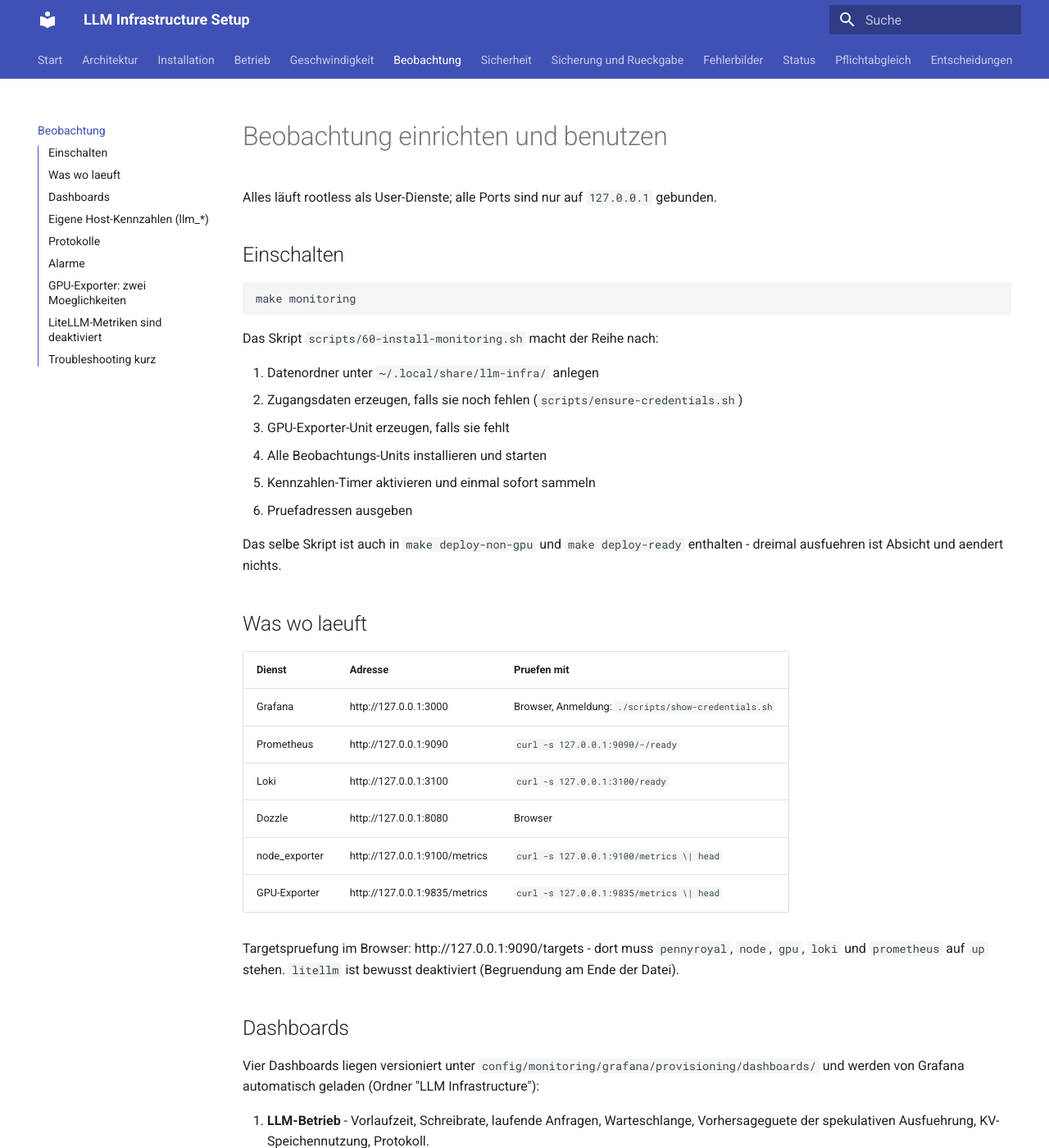
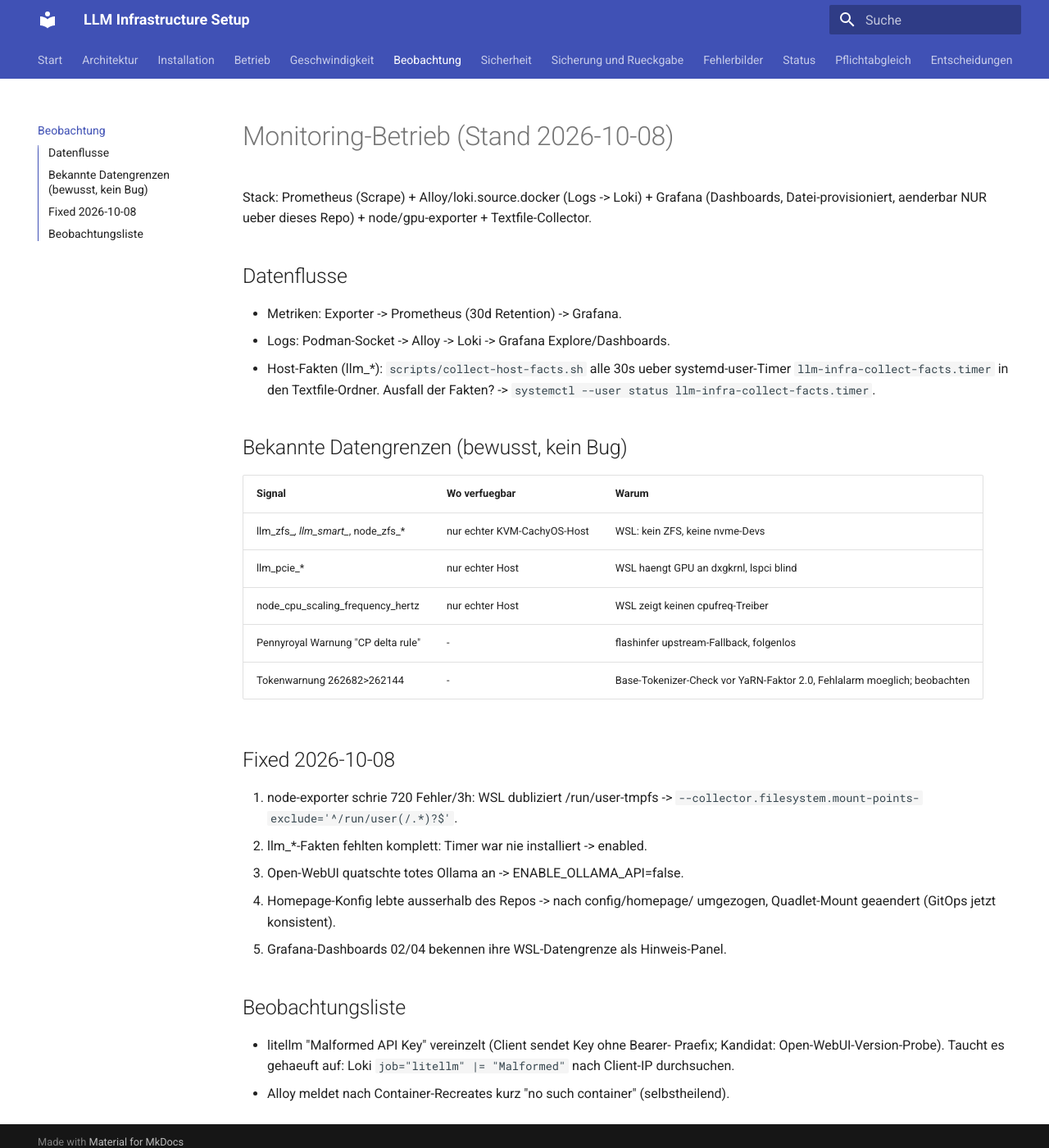
Before and after one commit to thomasdenk79-cyber/llm-infra-setup, an MkDocs documentation site: the page built from docs/monitoring.md, in a window 1280 px wide and 1400 px high. Shown: the whole window at 82% size. Built offline with MkDocs 1.6.1 and Material for MkDocs 9.7.7, drawn with Linux system fonts in a browser that asks for light colours; some of the changed text lies outside the part shown.

Commit message:
fix(mon): node-exporter WSL-dupes; facts-timer aktivieren; owui ohne ollama; homepage-gitops; dashboards mit ehrlicher datengrenze; docs/monitoring.md + cmdb.yaml

````diff
--- a/docs/monitoring.md
+++ b/docs/monitoring.md
@@ -1,152 +1,36 @@
-# Beobachtung einrichten und benutzen
+# Monitoring-Betrieb (Stand 2026-10-08)
 
-Alles läuft rootless als User-Dienste; alle Ports sind nur auf
-`127.0.0.1` gebunden.
+Stack: Prometheus (Scrape) + Alloy/loki.source.docker (Logs -> Loki) + Grafana
+(Dashboards, Datei-provisioniert, aenderbar NUR ueber dieses Repo) +
+node/gpu-exporter + Textfile-Collector.
 
-## Einschalten
+## Datenflusse
+- Metriken: Exporter -> Prometheus (30d Retention) -> Grafana.
+- Logs: Podman-Socket -> Alloy -> Loki -> Grafana Explore/Dashboards.
+- Host-Fakten (llm_*): `scripts/collect-host-facts.sh` alle 30s ueber
+  systemd-user-Timer `llm-infra-collect-facts.timer` in den Textfile-Ordner.
+  Ausfall der Fakten? -> `systemctl --user status llm-infra-collect-facts.timer`.
 
-```bash
-make monitoring
-```
+## Bekannte Datengrenzen (bewusst, kein Bug)
+| Signal | Wo verfuegbar | Warum |
+|---|---|---|
+| llm_zfs_*, llm_smart_*, node_zfs_* | nur echter KVM-CachyOS-Host | WSL: kein ZFS, keine nvme-Devs |
+| llm_pcie_* | nur echter Host | WSL haengt GPU an dxgkrnl, lspci blind |
+| node_cpu_scaling_frequency_hertz | nur echter Host | WSL zeigt keinen cpufreq-Treiber |
+| Pennyroyal Warnung "CP delta rule" | - | flashinfer upstream-Fallback, folgenlos |
+| Tokenwarnung 262682>262144 | - | Base-Tokenizer-Check vor YaRN-Faktor 2.0, Fehlalarm moeglich; beobachten |
 
-Das Skript `scripts/60-install-monitoring.sh` macht der Reihe nach:
+## Fixed 2026-10-08
+1. node-exporter schrie 720 Fehler/3h: WSL dubliziert /run/user-tmpfs ->
+   `--collector.filesystem.mount-points-exclude='^/run/user(/.*)?$'`.
+2. llm_*-Fakten fehlten komplett: Timer war nie installiert -> enabled.
+3. Open-WebUI quatschte totes Ollama an -> ENABLE_OLLAMA_API=false.
+4. Homepage-Konfig lebte ausserhalb des Repos -> nach config/homepage/
+   umgezogen, Quadlet-Mount geaendert (GitOps jetzt konsistent).
+5. Grafana-Dashboards 02/04 bekennen ihre WSL-Datengrenze als Hinweis-Panel.
 
-1. Datenordner unter `~/.local/share/llm-infra/` anlegen
-2. Zugangsdaten erzeugen, falls sie noch fehlen (`scripts/ensure-credentials.sh`)
-3. GPU-Exporter-Unit erzeugen, falls sie fehlt
-4. Alle Beobachtungs-Units installieren und starten
-5. Kennzahlen-Timer aktivieren und einmal sofort sammeln
-6. Pruefadressen ausgeben
-
-Das selbe Skript ist auch in `make deploy-non-gpu` und `make deploy-ready`
-enthalten - dreimal ausfuehren ist Absicht und aendert nichts.
-
-## Was wo laeuft
-
-| Dienst | Adresse | Pruefen mit |
-|---|---|---|
-| Grafana | http://127.0.0.1:3000 | Browser, Anmeldung: `./scripts/show-credentials.sh` |
-| Prometheus | http://127.0.0.1:9090 | `curl -s 127.0.0.1:9090/-/ready` |
-| Loki | http://127.0.0.1:3100 | `curl -s 127.0.0.1:3100/ready` |
-| Dozzle | http://127.0.0.1:8080 | Browser |
-| node_exporter | http://127.0.0.1:9100/metrics | `curl -s 127.0.0.1:9100/metrics \| head` |
-| GPU-Exporter | http://127.0.0.1:9835/metrics | `curl -s 127.0.0.1:9835/metrics \| head` |
-
-Targetspruefung im Browser: http://127.0.0.1:9090/targets - dort muss
-`pennyroyal`, `node`, `gpu`, `loki` und `prometheus` auf `up` stehen.
-`litellm` ist bewusst deaktiviert (Begruendung am Ende der Datei).
-
-## Dashboards
-
-Vier Dashboards liegen versioniert unter
-`config/monitoring/grafana/provisioning/dashboards/` und werden von Grafana
-automatisch geladen (Ordner "LLM Infrastructure"):
-
-1. **LLM-Betrieb** - Vorlaufzeit, Schreibrate, laufende Anfragen, Warteschlange,
-   Vorhersageguete der spekulativen Ausfuehrung, KV-Speichennutzung, Protokoll.
-2. **GPU** - Auslastung, VRAM, Leistung, Temperatur, Takt, Drosselungsgruende,
-   PCIe-Anbindung (Ist gegen Max).
-3. **Host** - CPU gesamt/pro Kern, Load, Takt, RAM, Swap, Druck (PSI),
-   Datendurchsatz und Auslastung der Platten, Netzwerk.
-4. **Speicher** - ZFS-Poolzustand, Scrub, ARC-Groesse und Trefferquote,
-   Dataset-Fuellstand und Kompression, NVMe-SMART, Modell- und PLE-Dateien,
-   Zustand aller Dienste, Protokolle.
-
-Alle Achsen sind menschenlesbar skaliert (Prozent, GiB, MB/s, Millisekunden, °C).
-
-## Eigene Host-Kennzahlen (llm_*)
-
-Prometheus kommt von rootless Containern aus nicht an die Loopback-Ports des
-Hosts. Deshalb sammelt `scripts/collect-host-facts.sh` alles, was nur der Host
-weiss, in eine Textdatei, die der node_exporter einsammelt. Der Timer laeuft
-alle 30 Sekunden.
-
-Manuell ausfuehren und ansehen:
-
-```bash
-./scripts/collect-host-facts.sh
-cat ~/.local/share/llm-infra/node-exporter/textfile/host-facts.prom
-```
-
-Wichtige Werte:
-
-| Kennzahl | Bedeutung | Alarm |
-|---|---|---|
-| `llm_ple_in_fstab` | steht der PLE-Speicher im fstab? | 0 = Alarm (sonst Start nach Neustart kaputt) |
-| `llm_ple_mounted` | ist der PLE-Speicher eingehaengt? | 0 = Alarm |
-| `llm_model_shard_files` / `llm_model_incomplete_files` | Modell vollstaendig? | unter 150 bzw. uber 0 = Alarm |
-| `llm_pcie_link_width` / `_max` | wie breit haengt die GPU? | deutlich kleiner = Hinweis |
-| `llm_zfs_pool_health` | 1 = ONLINE | sonst Alarm |
-| `llm_smart_*` | NVMe-Zustand (braucht sudo) | Alarm bei kritischer Warnung, Abnutzung ueber 90 % |
-| `llm_unit_active{unit=..}` | laeuft ein Dienst? | - |
-| `llm_benchmark_*` | letzte Messung | - |
-
-Ohne sudo-Eintrag liefert das Skript alle anderen Werte und
-`llm_smart_available 0`. Wer SMART will, ergaenzt eine passende
-sudoers-Regel fuer `smartctl` - bewusst nicht automatisch, weil sudoers
-ein kritischer Ort ist.
-
-## Protokolle
-
-Alloy liest die Container ueber den Podman-Socket (`%t/podman/podman.sock`)
-und schiebt sie zu Loki. Suche in Grafana (Explore, Datenquelle Loki):
-
-```
-{container="pennyroyal"}                       alles von der Runtime
-{container="pennyroyal"} |= "error"             nur Fehlerzeilen
-{job="containerlogs"} |= "CUDA out of memory"   ueber alle Container
-```
-
-Fuer eine terminalbasierte Live-Ansicht im nativen, farbigen Journalformat
-gibt es ausserdem `llmlogs`. Containerlogs laufen ueber den Journald-Treiber;
-der Befehl vermeidet doppelte, rohe `podman logs`-Ausgaben. Beispiele und
-`NO_COLOR`:
-`docs/operations.md#logs-mit-llmlogs`.
-
-Voraussetzung: `systemctl --user enable --now podman.socket` (macht `make podman`).
-
-## Alarme
-
-Regeln liegen in `config/monitoring/alerts.yml` und werden von Prometheus
-ausgewertet; Grafana zeigt sie unter "Alerting". Der Weg ist bewusst Prometheus
-und nicht nur Grafana: die Regeln liegen im Repository und sind ohne
-Grafana-Export pruefbar.
-
-Die wichtigsten Regeln:
-
-* `PennyroyalNichtErreichbar` - 20 Minuten, weil ein Kaltstart 15 Minuten dauert
-* `PennyroyalOhneFortschritt` - Anfragen laufen, aber keine Token
-* `PleSpeicherFehlt` / Modell-Shards fehlen - Start nach Neustart gesichert
-* `FestplatteVolll` (<10 % auf `/` oder `/srv`), `ZFSPoolNichtOnline`
-* `PCIeAnbindungReduziert`, `GPUWarmeGrenze`
-* `EinzelrequestZuLangsam` (<25 Token/s ueber 10 Minuten)
-* `NVMeKritisch` (bewusst ohne Alarmhysterie bei rohen Nutzungswerten)
-
-## GPU-Exporter: zwei Moeglichkeiten
-
-```bash
-make gpu-exporter                      # Standard (nvidia-smi), im Betrieb sicher
-GPU_EXPORTER=dcgm ./scripts/65-install-gpu-exporter.sh   # mehr Messwerte, kann die Inferenz bremsen
-```
-
-`nvidia-smi` (Version 1.4.0) ist der Default: 115 Messwerte, davon nutzt das
-Dashboard Temperatur, Takt, VRAM, Leistung, Auslastung und Drosselung.
-DCGM liefert mehr (unter anderem Fehlerzaehler und PCIe-Durchsatz); es erst nach
-einer Baseline aktivieren.
-
-## LiteLLM-Metriken sind deaktiviert
-
-Der offizielle LiteLLM-Container liefert auf `/metrics` nur 404, weil im Bild
-kein `prometheus-client` steckt. Der Job ist in
-`config/monitoring/prometheus.yml` auskommentiert und beschreibt dort die drei
-Schritte zur spaeteren Freischaltung.
-
-## Troubleshooting kurz
-
-| Bild | Ursache | Befehl |
-|---|---|---|
-| Target `pennyroyal` down | Prometheus nicht im Inferenz-Netz | `./scripts/apply-runtime-unit.sh` |
-| `llm_smart_available 0` | sudo braucht Passwort | sudoers-Eintrag oder hinnehmen |
-| Grafana startet nicht | Podman-Secret fehlt | `./scripts/ensure-credentials.sh` |
-| Keine Logzeilen | podman.socket aus | `systemctl --user enable --now podman.socket` |
-| Textdatei wird ignoriert | eine Familie ohne TYPE-Zeile | `./scripts/collect-host-facts.sh` erneut |
+## Beobachtungsliste
+- litellm "Malformed API Key" vereinzelt (Client sendet Key ohne Bearer-
+  Praefix; Kandidat: Open-WebUI-Version-Probe). Taucht es gehaeuft auf: Loki
+  `job="litellm" |= "Malformed"` nach Client-IP durchsuchen.
+- Alloy meldet nach Container-Recreates kurz "no such container" (selbstheilend).
````
Also changed, not shown: docs/HANDOFF.md (+5 -1 lines), docs/cmdb.yaml (added, +31 -0 lines), handover/STATUS.md (added, +4 -0 lines), 14 other files.
